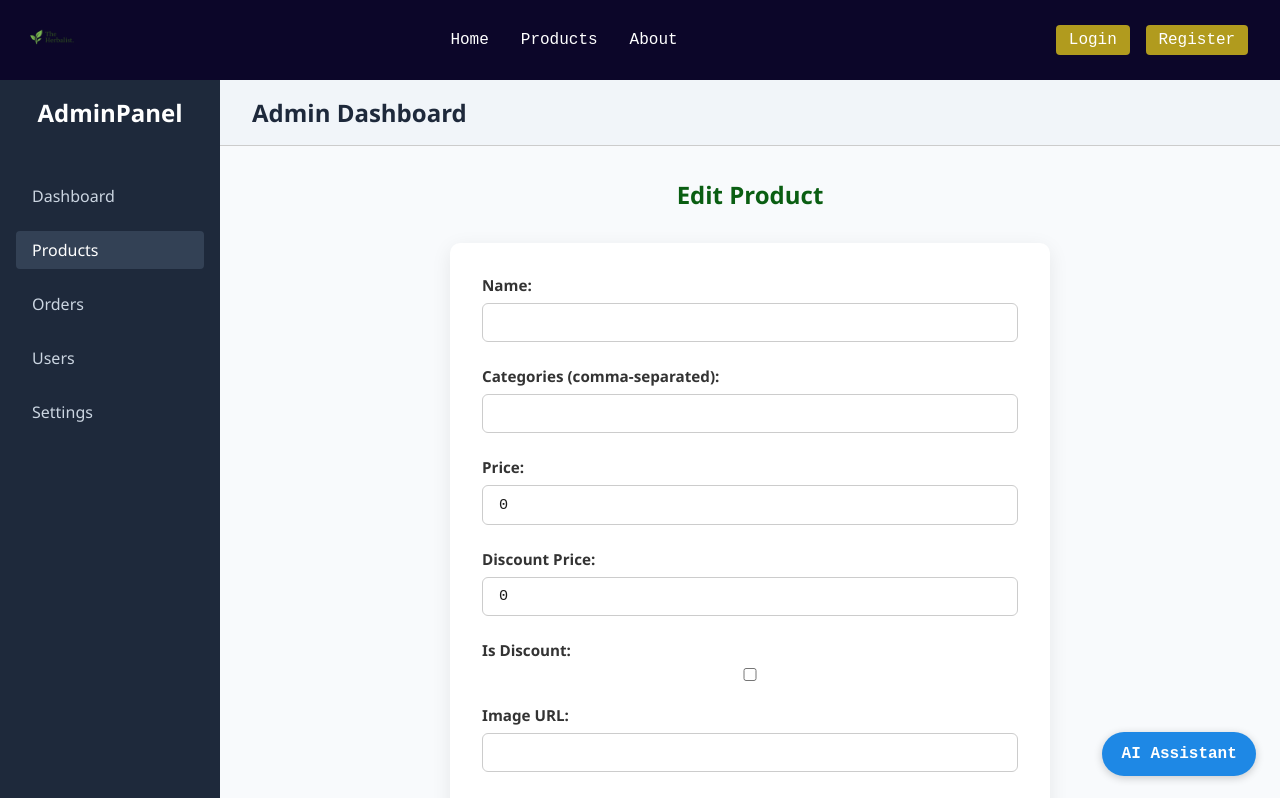
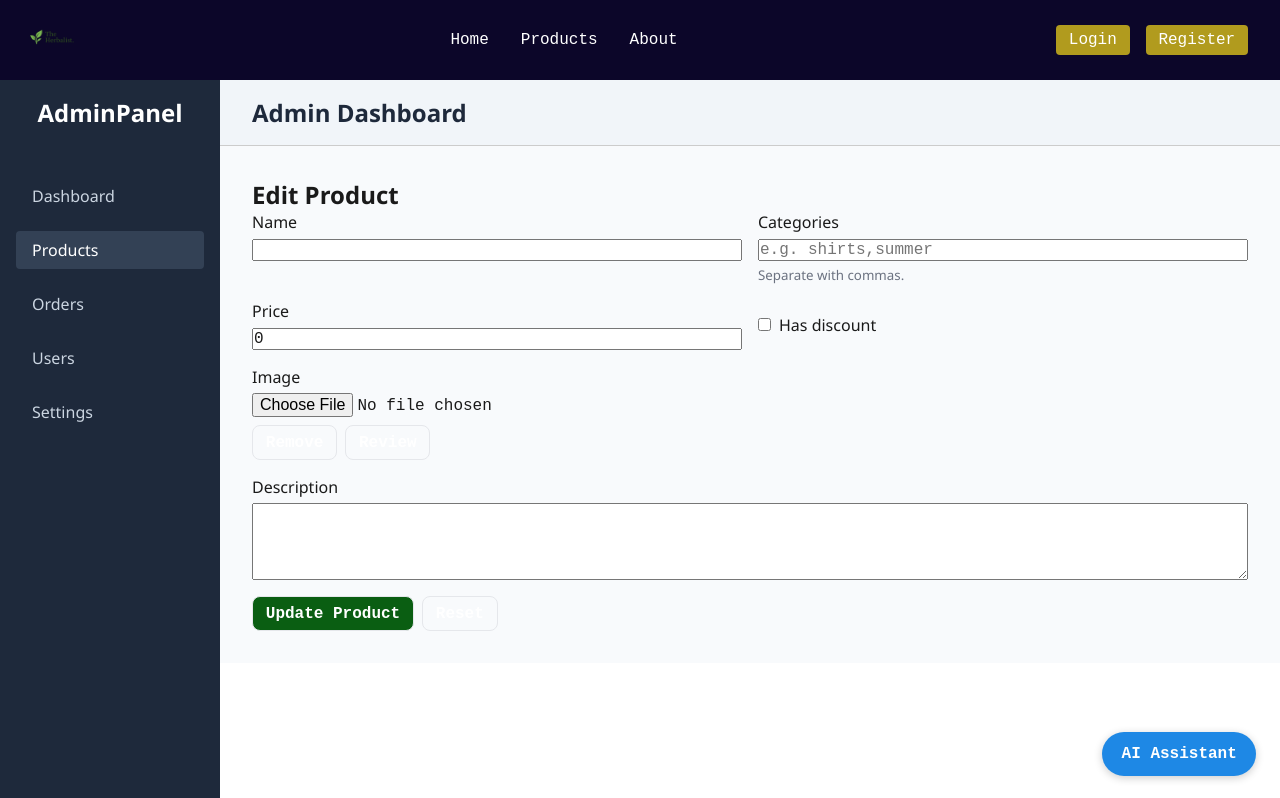
Before and after one commit to Schwartz1901/ecom-app, an Angular app: page /admin/admin-products/edit/1 in a window 1280 px wide. Shown: the top 798 px of the page. Built offline with nearby package versions, Linux system fonts and the light colour scheme; no server answers.

Commit message:
update product with file upload

```diff
--- a/src/app/features/admin/admin-products/admin-edit-product/admin-edit-product.component.html
+++ b/src/app/features/admin/admin-products/admin-edit-product/admin-edit-product.component.html
@@ -1,14 +1,95 @@
-<h2>Edit Product</h2>
+<h2 class="title">Edit Product</h2>
 
-<form [formGroup]="productForm" (ngSubmit)="onSubmit()">
-  <label>Name: <input formControlName="name" /></label>
-  <label>Categories (comma-separated): <input formControlName="catagory" /></label>
-  <label>Price: <input formControlName="price" type="number" /></label>
-  <label>Discount Price: <input formControlName="discountPrice" type="number" /></label>
-  <label>Is Discount: <input formControlName="isDiscount" type="checkbox" /></label>
-  <label>Image URL: <input formControlName="imageUrl" /></label>
-  <label>Image Alt: <input formControlName="imageAlt" /></label>
-  <label>Description: <textarea formControlName="description"></textarea></label>
+<form [formGroup]="productForm" (ngSubmit)="onSubmit()" class="form" novalidate>
+  <div class="grid">
+    <!-- Name -->
+    <label class="field">
+      <span>Name</span>
+      <input formControlName="name" type="text" autocomplete="off" />
+      @if (fc.name.touched && fc.name.invalid) {
+        <small class="error">Name is required (max 120 chars).</small>
+      }
+    </label>
 
-  <button type="submit" [disabled]="productForm.invalid">Update Product</button>
+    <!-- Categories (comma-separated) -->
+    <label class="field">
+      <span>Categories</span>
+      <input formControlName="catagory" type="text" placeholder="e.g. shirts,summer" />
+      <small class="hint">Separate with commas.</small>
+    </label>
+
+    <!-- Price -->
+    <label class="field">
+      <span>Price</span>
+      <input formControlName="price" type="number" inputmode="decimal" step="0.01" min="0" />
+      @if (fc.price.touched && fc.price.invalid) {
+        <small class="error">Price must be a non-negative number.</small>
+      }
+    </label>
+
+    <!-- Is Discount -->
+    <label class="field inline">
+      <input formControlName="isDiscount" type="checkbox" />
+      <span>Has discount</span>
+    </label>
+
+    <!-- Discount Price (only when discounted) -->
+    @if (productForm.controls.isDiscount.value) {
+      <label class="field">
+        <span>Discount Price</span>
+        <input formControlName="discountPrice" type="number" inputmode="decimal" step="0.01" min="0" />
+        @if (productForm.hasError('discountInvalid')) {
+          <small class="error">Discount must be > 0 and < price.</small>
+        }
+      </label>
+    }
+
+    <!-- Image: choose now, upload on submit -->
+    <div class="field col-span-2">
+      <span>Image</span>
+
+      <div class="image-row">
+        <img *ngIf="imageUrl()" [src]="imageUrl()!" alt="Product image" class="preview" />
+        <div class="image-actions">
+          <input type="file" accept="image/*" (change)="onFilePicked($event)" />
+          <div class="row">
+            <button type="button" class="btn ghost" (click)="clearPickedImage()" [disabled]="!imageUrl()">Remove</button>
+            <button type="button" class="btn ghost" (click)="openViewer()" [disabled]="!imageUrl()">Review</button>
+          </div>
+          <!-- Optional flag to remove existing server image on save -->
+          <label class="mini" *ngIf="serverHasImage()">
+            <input type="checkbox" [checked]="removeImage()" (change)="toggleRemoveImage($event)" />
+            <span>Remove existing image on save</span>
+          </label>
+        </div>
+      </div>
+
+      @if (picking()) { <small>Image selected (not uploaded yet).</small> }
+      @if (pickError()) { <small class="error">{{ pickError() }}</small> }
+    </div>
+
+    <!-- Description -->
+    <label class="field col-span-2">
+      <span>Description</span>
+      <textarea formControlName="description" rows="5"></textarea>
+      @if (fc.description.touched && fc.description.invalid) {
+        <small class="error">Description is required (max 1024 chars).</small>
+      }
+    </label>
+  </div>
+
+  <div class="actions">
+    <button type="submit" class="btn" [disabled]="productForm.invalid || saving()">Update Product</button>
+    <button type="button" class="btn ghost" (click)="resetForm()">Reset</button>
+  </div>
 </form>
+
+<!-- Simple full-screen review -->
+<div class="viewer-backdrop" *ngIf="viewerOpen()">
+  <div class="viewer-toolbar">
+    <button type="button" (click)="closeViewer()">Close</button>
+  </div>
+  <div class="viewer-stage">
+    <img [src]="imageUrl()!" alt="Product image review" />
+  </div>
+</div>
--- a/src/app/features/admin/admin-products/admin-edit-product/admin-edit-product.component.scss
+++ b/src/app/features/admin/admin-products/admin-edit-product/admin-edit-product.component.scss
@@ -1,73 +1,25 @@
-form {
-  max-width: 600px;
-  margin: 2rem auto;
-  padding: 2rem;
-  background-color: #fff;
-  border-radius: 10px;
-  box-shadow: 0 5px 20px rgba(0, 0, 0, 0.08);
-  display: flex;
-  flex-direction: column;
-  gap: 1.5rem;
+.form { display: grid; gap: 1rem; }
+.grid {
+  display: grid; gap: 1rem;
+  grid-template-columns: 1fr 1fr;
+  .col-span-2 { grid-column: span 2; }
 }
+.field { display: flex; flex-direction: column; gap: .35rem; }
+.field.inline { flex-direction: row; align-items: center; gap: .5rem; }
+.error { color: #b91c1c; }
+.hint { color: #6b7280; }
 
-h2 {
-  text-align: center;
-  margin-bottom: 1rem;
-  color: var(--primary-color, #2c3e50);
-}
+.image-row { display: flex; gap: 1rem; align-items: flex-start; }
+.preview { width: 140px; height: 140px; object-fit: cover; border-radius: .5rem; border: 1px solid #e5e7eb; }
+.image-actions { display: grid; gap: .5rem; }
+.row { display: flex; gap: .5rem; }
 
-label {
-  display: flex;
-  flex-direction: column;
-  font-weight: 600;
-  color: #333;
-  font-size: 0.95rem;
-}
+.actions { display: flex; gap: .5rem; }
+.btn { padding: .45rem .8rem; border: 1px solid #e5e7eb; border-radius: .5rem; }
+.btn.ghost { background: transparent; }
+.btn.ghost.danger { border-color: #fecaca; color: #b91c1c; }
 
-input,
-textarea {
-  margin-top: 0.5rem;
-  padding: 0.6rem 1rem;
-  border: 1px solid #ccc;
-  border-radius: 6px;
-  font-size: 0.95rem;
-  transition: border-color 0.3s ease;
-
-  &:focus {
-    outline: none;
-    border-color: var(--primary-color, #2c3e50);
-    box-shadow: 0 0 0 2px rgba(44, 62, 80, 0.1);
-  }
-}
-
-textarea {
-  resize: vertical;
-  min-height: 100px;
-}
-
-input[type='checkbox'] {
-  width: auto;
-  margin-top: 0.5rem;
-}
-
-button[type='submit'] {
-  align-self: center;
-  padding: 0.7rem 1.5rem;
-  background-color: var(--primary-color, #2c3e50);
-  color: #fff;
-  border: none;
-  border-radius: 6px;
-  font-weight: 600;
-  font-size: 1rem;
-  cursor: pointer;
-  transition: background-color 0.3s ease;
-
-  &:disabled {
-    background-color: #ccc;
-    cursor: not-allowed;
-  }
-
-  &:hover:not(:disabled) {
-    background-color: var(--primary-color-hover, #1a2533);
-  }
-}
+.viewer-backdrop { position: fixed; inset: 0; background: rgba(0,0,0,.85); z-index: 1000; display: flex; flex-direction: column; }
+.viewer-toolbar { display: flex; gap: .5rem; padding: .5rem .75rem; background: rgba(20,20,20,.8); color: #fff; }
+.viewer-stage { flex: 1; display: grid; place-items: center; }
+.viewer-stage img { max-width: 90vw; max-height: 80vh; object-fit: contain; }
--- a/src/app/features/admin/admin-products/admin-edit-product/admin-edit-product.component.ts
+++ b/src/app/features/admin/admin-products/admin-edit-product/admin-edit-product.component.ts
@@ -1,62 +1,207 @@
-import { Component, inject, OnInit } from '@angular/core';
-import { FormBuilder, FormGroup, ReactiveFormsModule, Validators } from '@angular/forms';
+import { Component, OnInit, OnDestroy, inject, computed, signal } from '@angular/core';
+import {
+  FormBuilder, FormControl, FormGroup, Validators,
+  ValidatorFn, AbstractControl, ValidationErrors, ReactiveFormsModule
+} from '@angular/forms';
 import { ActivatedRoute, Router } from '@angular/router';
+import { CommonModule } from '@angular/common';
 import { ProductService } from '../../../../shared/services/product.service';
-import { CommonModule } from '@angular/common';
-import { Product } from '../../../../shared/models/product.model';
+
+type ProductFormModel = {
+  name: FormControl<string>;
+  catagory: FormControl<string>;       // server spelling as requested
+  price: FormControl<number>;
+  isDiscount: FormControl<boolean>;
+  discountPrice: FormControl<number | null>;
+  description: FormControl<string>;
+};
 
 @Component({
   selector: 'app-admin-edit-product',
+  standalone: true,
+  imports: [CommonModule, ReactiveFormsModule],
   templateUrl: './admin-edit-product.component.html',
-  standalone: true,
   styleUrls: ['./admin-edit-product.component.scss'],
-  imports: [CommonModule,ReactiveFormsModule]
 })
-export class AdminEditProductComponent implements OnInit {
-  productForm!: FormGroup;
-  productId!: string | null;
+export class AdminEditProductComponent implements OnInit, OnDestroy {
+  // DI
+  private fb = inject(FormBuilder);
+  private route = inject(ActivatedRoute);
+  private router = inject(Router);
+  private productService = inject(ProductService);
 
+  // route id
+  productId!: string;
 
-    private fb = inject(FormBuilder);
-    private route = inject(ActivatedRoute);
-    private router = inject( Router)
-    private productService = inject(ProductService);
+  // ----- validator FIRST (avoid circular refs) -----
+  private discountLessThanPrice: ValidatorFn = (c: AbstractControl): ValidationErrors | null => {
+    const g = c as FormGroup<ProductFormModel>;
+    const on = g.controls.isDiscount.value;
+    const price = Number(g.controls.price.value ?? 0);
+    const dis = g.controls.discountPrice.value;
+    if (!on) return null;
+    if (dis == null) return { discountInvalid: true };
+    return dis > 0 && dis < price ? null : { discountInvalid: true };
+  };
 
+  // ----- typed form
+  productForm!: FormGroup<ProductFormModel>;
+  get fc() { return this.productForm.controls; }
 
+  // ----- image state (no immediate upload)
+  private _serverImageUrl = signal<string | null>(null);   // existing SAS URL from API
+  private _localPreviewUrl = signal<string | null>(null);  // Object URL for picked file
+  private pickedFile: File | null = null;
+
+  serverHasImage = computed(() => !!this._serverImageUrl());
+  imageUrl       = computed(() => this._localPreviewUrl() ?? this._serverImageUrl());
+
+  picking   = signal(false);
+  pickError = signal<string | null>(null);
+  removeImage = signal(false);
+
+  // viewer
+  viewerOpen = signal(false);
+  openViewer()  { if (this.imageUrl()) this.viewerOpen.set(true); }
+  closeViewer() { this.viewerOpen.set(false); }
+
+  // UX state
+  saving = signal(false);
+
+  // ----- lifecycle -----
   ngOnInit(): void {
-    this.productId = this.route.snapshot.paramMap.get('id');
+    this.productId = this.route.snapshot.paramMap.get('id')!;
     this.initForm();
 
-    this.productService.getProductById(this.productId!).subscribe({
-      next: (product) => this.productForm.patchValue(product),
-      error: (err) => console.error('Failed to load product:', err)
+    this.productService.getProductById(this.productId).subscribe({
+      next: (p: any) => {
+        this.productForm.patchValue({
+          name: p.name ?? '',
+          catagory: p.catagory ?? '',
+          price: p.price ?? 0,
+          isDiscount: p.isDiscount ?? false,
+          discountPrice: p.discountPrice ?? null,
+          description: p.description ?? '',
+        });
+
+        // keep server image for preview until user picks a new one
+        this._serverImageUrl.set(p.imageUrl ?? null); // SAS URL from API
+        this._localPreviewUrl.set(null);
+        this.pickedFile = null;
+        this.removeImage.set(false);
+      },
+      error: (err) => console.error('Failed to load product:', err),
     });
   }
 
-  initForm() {
-    this.productForm = this.fb.group({
-      name: ['', Validators.required],
-      catagory: [''],
-      price: [0, Validators.required],
-      discountPrice: [0],
-      isDiscount: [false],
-      imageUrl: [''],
-      imageAlt: [''],
-      description: ['']
+  ngOnDestroy(): void {
+    this.revokePreview();
+  }
+
+  private initForm() {
+    this.productForm = this.fb.group<ProductFormModel>({
+      name: this.fb.control('', { nonNullable: true, validators: [Validators.required, Validators.maxLength(120)] }),
+      catagory: this.fb.control('', { nonNullable: true }),
+      price: this.fb.control(0, { nonNullable: true, validators: [Validators.required, Validators.min(0)] }),
+      isDiscount: this.fb.control(false, { nonNullable: true }),
+      discountPrice: this.fb.control<number | null>(null),
+      description: this.fb.control('', { nonNullable: true, validators: [Validators.required, Validators.maxLength(1024)] }),
+    }, { validators: this.discountLessThanPrice });
+  }
+
+  // ----- image picking (kept in memory) -----
+  onFilePicked(evt: Event) {
+    const input = evt.target as HTMLInputElement;
+    const file = input.files?.[0] ?? null;
+
+    this.pickError.set(null);
+    this.picking.set(false);
+    this.clearPreviewOnly();
+    this.pickedFile = null;
+
+    if (!file) {
+      // allow re-selecting same filename later
+      queueMicrotask(() => input.value = '');
+      return;
+    }
+    if (!file.type.startsWith('image/')) {
+      this.pickError.set('Please select an image file.');
+      queueMicrotask(() => input.value = '');
+      return;
+    }
+
+    this.pickedFile = file;
+    this._localPreviewUrl.set(URL.createObjectURL(file));
+    this.picking.set(true);
+    this.removeImage.set(false); // new pick cancels removal flag
+    queueMicrotask(() => input.value = ''); // allow picking same file again
+  }
+
+  clearPickedImage() {
+    this.pickedFile = null;
+    this.clearPreviewOnly();
+    this.picking.set(false);
+  }
+
+  toggleRemoveImage(ev: Event) {
+    const checked = (ev.target as HTMLInputElement).checked;
+    this.removeImage.set(checked);
+    if (checked) this.clearPickedImage(); // removing server image -> discard local pick
+  }
+
+  private clearPreviewOnly() {
+    const url = this._localPreviewUrl();
+    if (url) URL.revokeObjectURL(url);
+    this._localPreviewUrl.set(null);
+  }
+
+  private revokePreview() {
+    const url = this._localPreviewUrl();
+    if (url) URL.revokeObjectURL(url);
+  }
+
+  // ----- submit: send multipart/form-data (backend uploads Blob) -----
+  onSubmit() {
+    if (this.productForm.invalid) {
+      this.productForm.markAllAsTouched();
+      return;
+    }
+    this.saving.set(true);
+
+    const fd = new FormData();
+    fd.append('name', this.fc.name.value);
+    fd.append('catagory', this.fc.catagory.value);
+    fd.append('price', String(this.fc.price.value));
+    fd.append('isDiscount', String(this.fc.isDiscount.value));
+    if (this.fc.isDiscount.value && this.fc.discountPrice.value != null) {
+      fd.append('discountPrice', String(this.fc.discountPrice.value));
+    }
+    fd.append('description', this.fc.description.value);
+
+    if (this.removeImage()) fd.append('removeImage', 'true');
+    if (this.pickedFile)   fd.append('image', this.pickedFile, this.pickedFile.name); // IFormFile image
+
+    this.productService.updateProduct(this.productId, fd).subscribe({
+      next: () => this.router.navigate(['/admin/admin-products']),
+      error: (err) => {
+        console.error('Update failed:', err);
+        this.saving.set(false);
+      }
     });
   }
 
-  onSubmit() {
-    if (this.productForm.invalid) return;
-
-    const updatedProduct: Product = {
-      id: this.productId, // <-- include the id!
-      ...this.productForm.value
-    };
-
-    this.productService.updateProduct(updatedProduct).subscribe({
-      next: () => this.router.navigate(['/admin/admin-products']),
-      error: (err) => console.error('Update failed:', err)
-    });
+  // optional convenience
+  resetForm() {
+    this.productForm.reset({
+      name: '',
+      catagory: '',
+      price: 0,
+      isDiscount: false,
+      discountPrice: null,
+      description: ''
+    } as any);
+    this.clearPickedImage();
+    this._serverImageUrl.set(null);
+    this.removeImage.set(false);
   }
 }
--- a/src/app/shared/services/product.service.ts
+++ b/src/app/shared/services/product.service.ts
@@ -22,8 +22,8 @@ export class ProductService {
   addProduct(productForm: FormData): Observable<Product> {
     return this.http.post<Product>(this.baseUrl, productForm);
   }
-  updateProduct(product: Product): Observable<Product> {
-    return this.http.put<Product>(this.baseUrl + '/' + product.id, product);
+  updateProduct(id: string, fd: FormData): Observable<Product> {
+    return this.http.put<Product>(this.baseUrl + '/' + id, fd);
   }
   deleteProduct(id: string): Observable<void> {
     return this.http.delete<void>(this.baseUrl + '/' + id);
```
